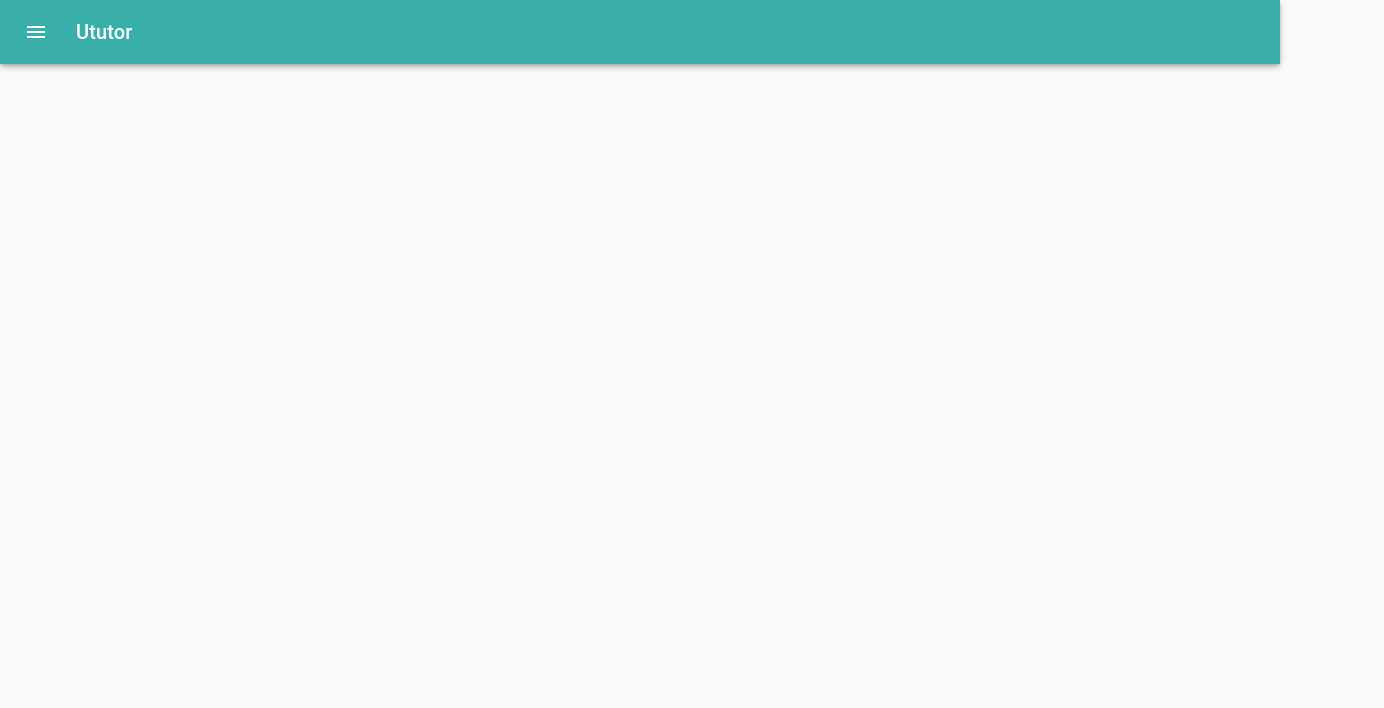
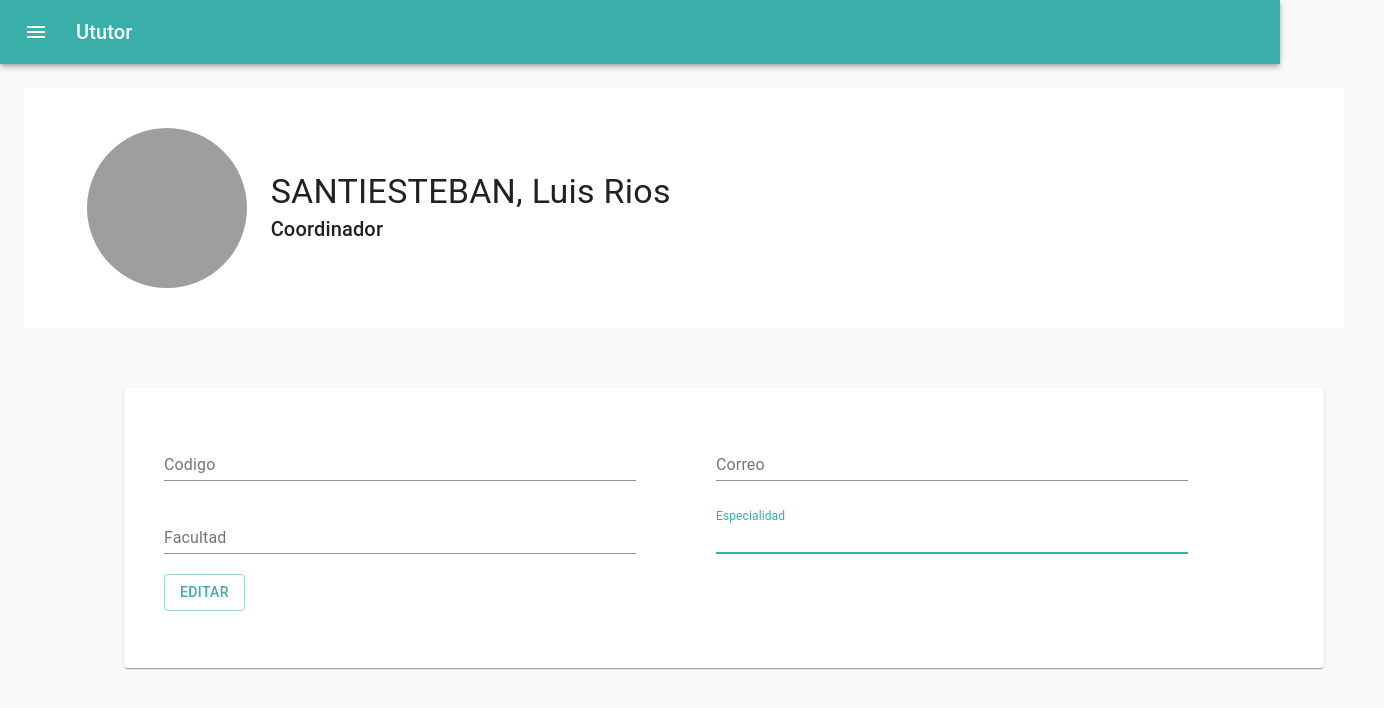
Before and after one commit to Dlumior/S3-test, a React (Create React App) app: page /coordinador/perfil in a window 1280 px wide. Shown: the top 708 px of the page, 1384 px wide, since content can reach past the window. Built offline with nearby package versions, Linux system fonts and the light colour scheme; grey boxes are pictures that could not be loaded.

Commit message:
Cositas del coordinador
perfil, linkeo, icono

```diff
--- a/public/index.html
+++ b/public/index.html
@@ -2,7 +2,7 @@
 <html lang="en">
   <head>
     <meta charset="utf-8" />
-    <link rel="icon" href="%PUBLIC_URL%/favicon.ico" />
+    <link rel="icon" href="%PUBLIC_URL%/ututor_mini_logo3.ico" />
     <meta name="viewport" content="width=device-width, initial-scale=1" />
     <meta name="theme-color" content="#000000" />
     <meta
@@ -25,7 +25,7 @@
       Learn how to configure a non-root public URL by running `npm run build`.
     -->
     <link rel="stylesheet" href="https://fonts.googleapis.com/icon?family=Material+Icons">
-    <title>React App</title>
+    <title>uTutor-KND:TysEsMiPastor</title>
   </head>
   <body>
     <noscript>You need to enable JavaScript to run this app.</noscript>
--- a/src/components/Coordinador/BarraNavegacion.js
+++ b/src/components/Coordinador/BarraNavegacion.js
@@ -83,6 +83,7 @@ const BarraNavegacion = (props) => {
   const theme = useTheme();
   const [open, setOpen] = React.useState(false);
 
+
   const handleDrawerOpen = () => {
     setOpen(true);
   };
@@ -136,6 +137,7 @@ const BarraNavegacion = (props) => {
         <Divider />
         <List>
           {[
+            "Perfil",
             "Registrar Alumnos",
             "Registrar Tutores",
             "Send email",
@@ -145,7 +147,8 @@ const BarraNavegacion = (props) => {
               button
               key={text}
               component={LinkRouter}
-              to={"/coordinador/" + text.toLowerCase()}
+              //to={"/coordinador/" + text.toLowerCase()}
+              to={"/coordinador/" + text.split(' ').join('_')}
             >
               <ListItemIcon>
                 {index % 2 === 0 ? <InboxIcon /> : <MailIcon />}
--- /dev/null
+++ b/src/components/Coordinador/Cabecera.js
@@ -0,0 +1,56 @@
+import React from "react";
+import {
+  Grid,
+  Typography,
+  Avatar,
+  makeStyles,
+  Container,
+} from "@material-ui/core";
+
+const useStyles = makeStyles((theme) => ({
+  small: {
+    width: theme.spacing(3),
+    height: theme.spacing(3),
+  },
+  large: {
+    width: theme.spacing(20),
+    height: theme.spacing(20),
+  },
+  customContainer: {
+    padding: theme.spacing(5),
+    backgroundColor: "#ffffff",
+  },
+}));
+
+const Cabecera = () => {
+  const classes = useStyles();
+
+  return (
+    <div>
+      <Container maxWidth="xl" className={classes.customContainer}>
+        <Grid container>
+          <Grid item xs={2} container justify="center" alignItems="center">
+            <Avatar
+              alt="Imagen"
+              src="https://pps.whatsapp.net/v/t61.24694-24/97969579_3102912936463371_7208379054937379558_n.jpg?oe=5EC495F5&oh=68e4ca58a0f65f680df95105f6ba41ae"
+              className={classes.large}
+            />
+          </Grid>
+          <Grid
+            item
+            xs={10}
+            container
+            direction="column"
+            alignItems="flex-start"
+            justify="center"
+          >
+            <Typography variant="h4">SANTIESTEBAN, Luis Rios</Typography>
+            <Typography variant="h6">Coordinador</Typography>
+          </Grid>
+        </Grid>
+      </Container>
+    </div>
+  );
+};
+
+export default Cabecera;
--- /dev/null
+++ b/src/components/Coordinador/Datos.js
@@ -0,0 +1,72 @@
+import React from "react";
+import { Paper, TextField, Grid, Button, makeStyles } from "@material-ui/core";
+
+const useStyles = makeStyles((theme) => ({
+  caja: {
+    padding: theme.spacing(5),
+    width: theme.spacing(150),
+    height: theme.spacing(35),
+  },
+}));
+
+const Datos = () => {
+  const classes = useStyles();
+
+  return (
+    <Paper className={classes.caja}>
+      <Grid container xs={12} direction="column" spacing={2}>
+        <Grid item xs={12} container spacing={10}>
+          <Grid item xs={6}>
+            <TextField
+              autoFocus
+              margin="dense"
+              id="name"
+              label="Codigo"
+              type="text"
+              fullWidth
+            />
+          </Grid>
+          <Grid item xs={6}>
+            <TextField
+              autoFocus
+              margin="dense"
+              id="name"
+              label="Correo"
+              type="email"
+              fullWidth
+            />
+          </Grid>
+        </Grid>
+        <Grid item xs={12} container spacing={10}>
+          <Grid item xs={6}>
+            <TextField
+              autoFocus
+              margin="dense"
+              id="name"
+              label="Facultad"
+              type="text"
+              fullWidth
+            />
+          </Grid>
+          <Grid item xs={6}>
+            <TextField
+              autoFocus
+              margin="dense"
+              id="name"
+              label="Especialidad"
+              type="text"
+              fullWidth
+            />
+          </Grid>
+        </Grid>
+        <Grid item xs={12} container justify="flex-start" alignItems="center">
+          <Button color="primary" variant="outlined">
+            Editar
+          </Button>
+        </Grid>
+      </Grid>
+    </Paper>
+  );
+};
+
+export default Datos;
--- a/src/pages/Coordinador/Coordinador.js
+++ b/src/pages/Coordinador/Coordinador.js
@@ -5,18 +5,22 @@ import BarraNavegacion from "../../components/Coordinador/BarraNavegacion.js";
 import RegistrarTutor from "./RegistrarTutor.js";
 import RegistrarAlumno from "./RegistrarAlumno.js";
 
+import Perfil from "./Perfil.js";
+
 const Coordinador = () => {
   return (
     <div>
       <BarraNavegacion>
+        {/*perfil...*/}
+        <Route exact path={"/coordinador/perfil"} component={Perfil} />
         <Route
           exact
-          path="/coordinador/registrar_tutores"
+          path="/coordinador/Registrar_Tutores"
           component={RegistrarTutor}
         />
         <Route
           exact
-          path="/coordinador/registrar_alumnos"
+          path="/coordinador/Registrar_Alumnos"
           component={RegistrarAlumno}
         />
       </BarraNavegacion>
--- /dev/null
+++ b/src/pages/Coordinador/Perfil.js
@@ -0,0 +1,35 @@
+import React from "react";
+
+import Datos from "../../components/Coordinador/Datos";
+import Cabecera from "../../components/Coordinador/Cabecera.js";
+import { Grid, makeStyles } from "@material-ui/core";
+
+const useStyles = makeStyles((theme) => ({
+  customContainer: {
+    margin: theme.spacing(5),
+  },
+}));
+
+const Perfil = () => {
+  const classes = useStyles();
+
+  return (
+    <div>
+      <Cabecera />
+      <Grid
+        container
+        xs={12}
+        spacing={5}
+        justify="center"
+        alignItems="center"
+        className={classes.customContainer}
+      >
+        <Grid item>
+          <Datos />
+        </Grid>
+      </Grid>
+    </div>
+  );
+};
+
+export default Perfil;
```
Also changed, not shown: 1 other file (tests, documents, lock files or other folders).
